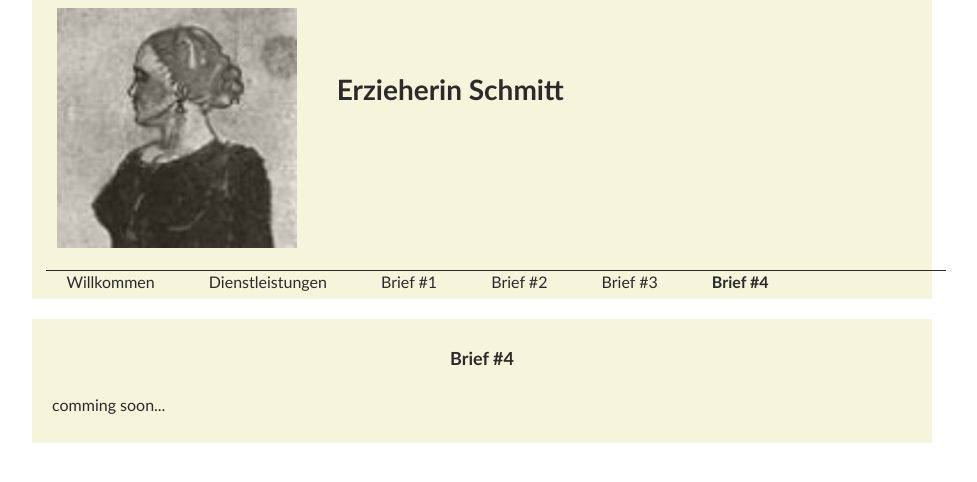
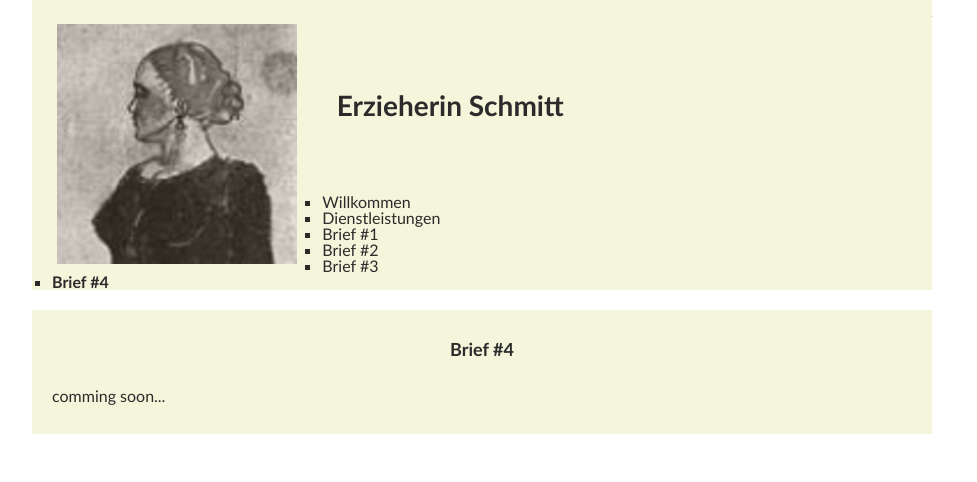
Before and after one commit to richardtraindl/tierarztpraxis-kaiserstrasse.at, a Jekyll site: the page built from xyz123/Schmitt/brief4.html, in a window 1280 px wide. Shown: the top 482 px of the page, without its empty margins (158-1135 px from the left). Built offline with Jekyll 4.4.1, drawn with Linux system fonts in a browser that asks for light colours.

Commit message:
customize

```diff
--- a/_includes/guest.html
+++ b/_includes/guest.html
@@ -10,7 +10,7 @@
                         <h1>Erzieherin Schmitt</h1>
                 </div>
             </div>
-            <nav class="col span_12_of_12">
+            <nav">
                 <hr>
 
                 <ul>
```
